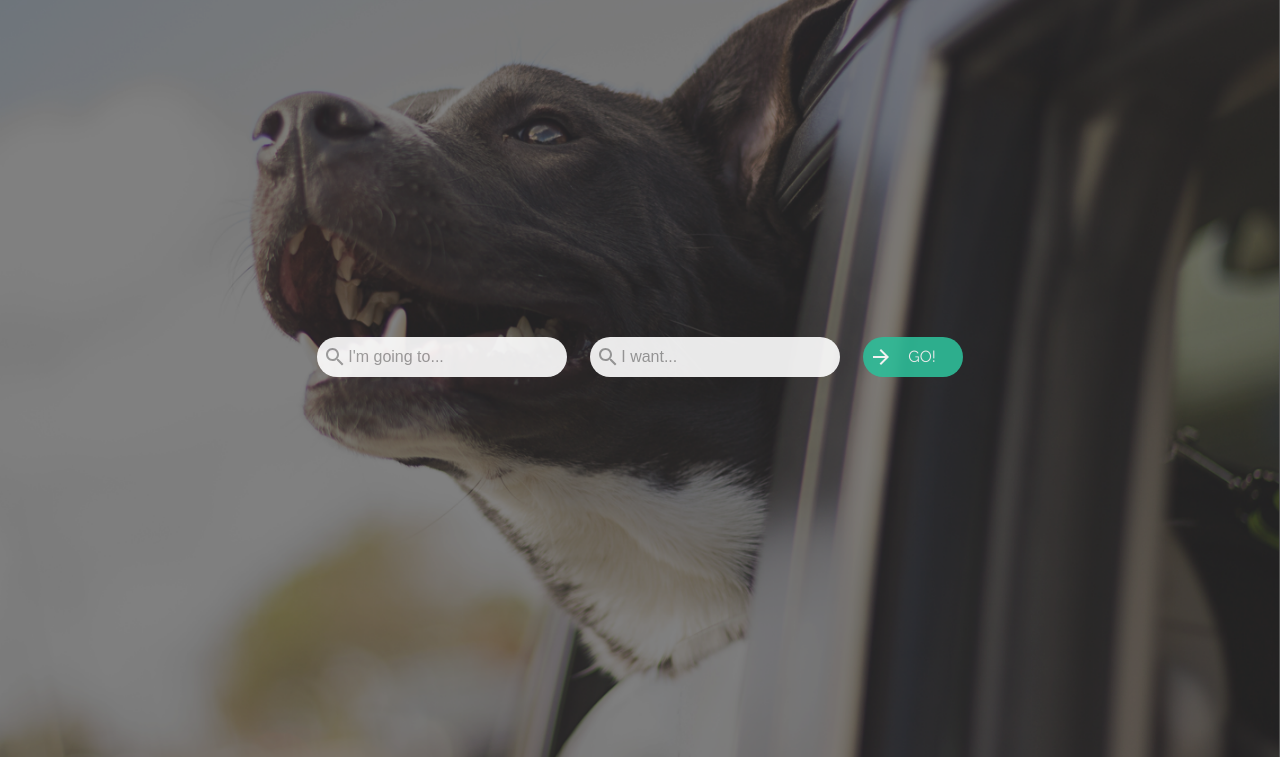
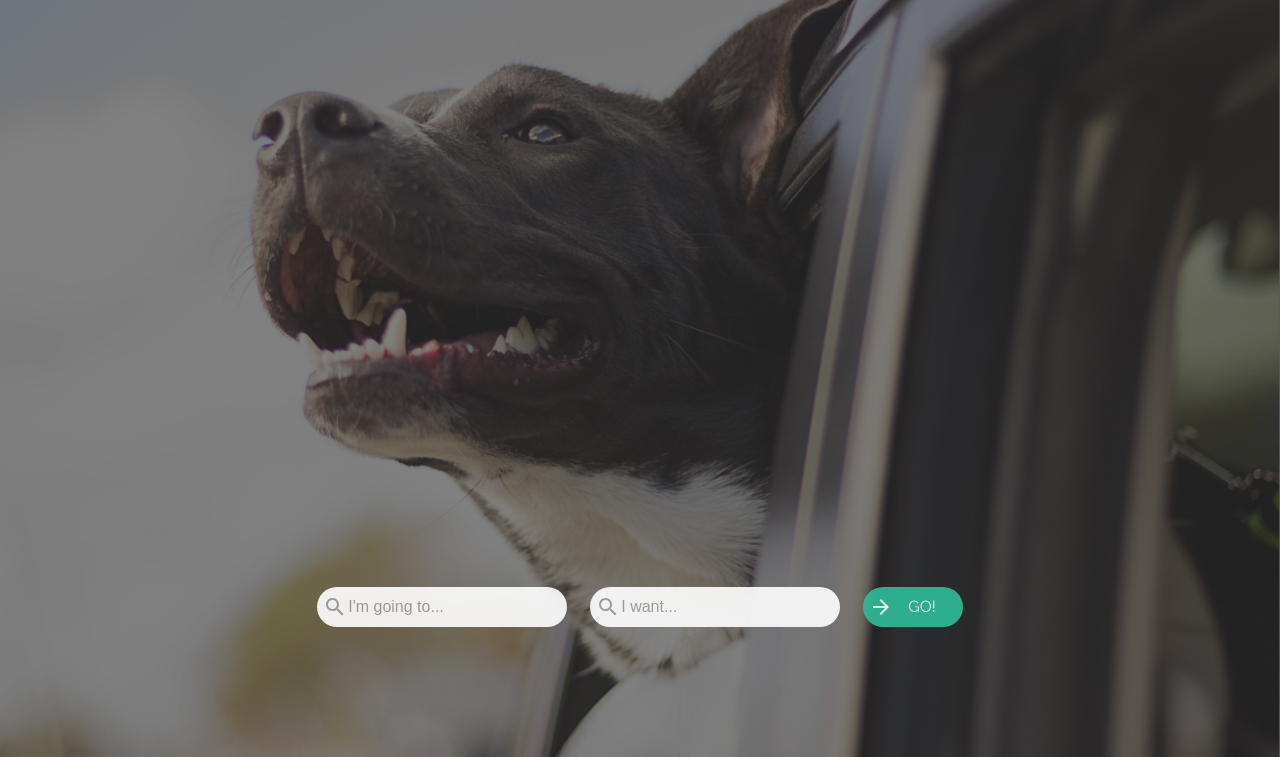
Before and after one commit to muffintoxin/tails-of-travel, a website: page public/index.html in a window 1280 px wide. Shown: the part 43-800 px from the top of the page. Drawn offline with Linux system fonts and the light colour scheme.

Commit message:
modified positioning of boxes

```diff
--- a/public/index.html
+++ b/public/index.html
@@ -23,7 +23,7 @@
     <div class="nav-user-pic"><div class="nav-user-text">Not Signed In </div><i class="fa fa-user-circle" aria-hidden="true" id="nav-image" alt="avatar"></i></div>
   </nav>
   <div class="search-page" id="search-page">
-    <div class="search-container-main" id="search-container">
+    <div class="search-container-main" id="search-container" style="padding-top:500px">
       <div class="search-container"></div>
       <div class="search-container">
         <input class="search-container-div search-field-1" id="input-city" type="text" placeholder="I'm going to...">
```
